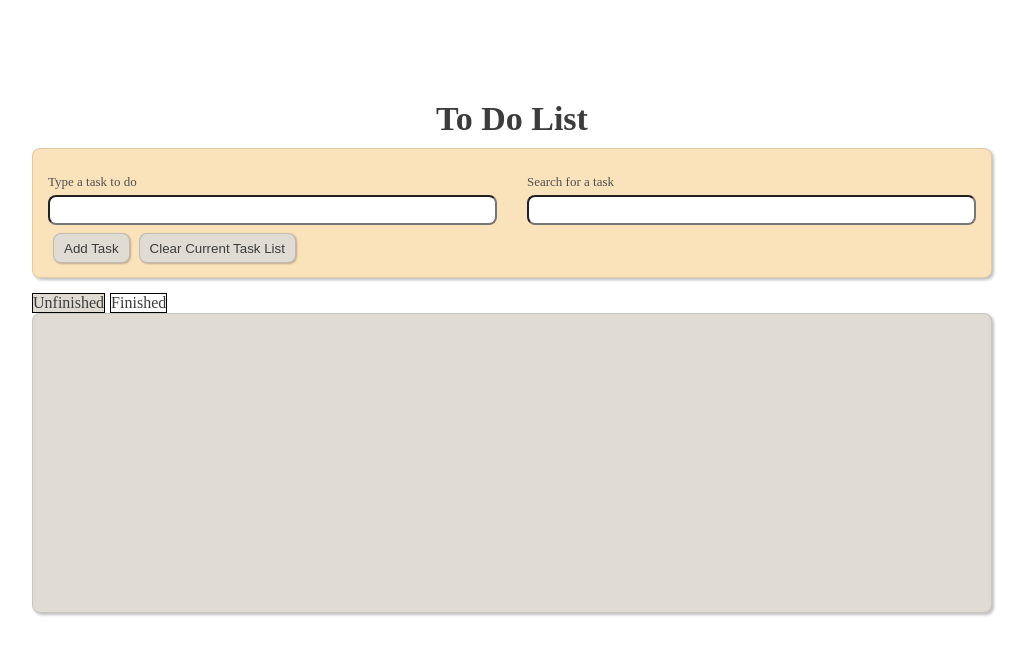
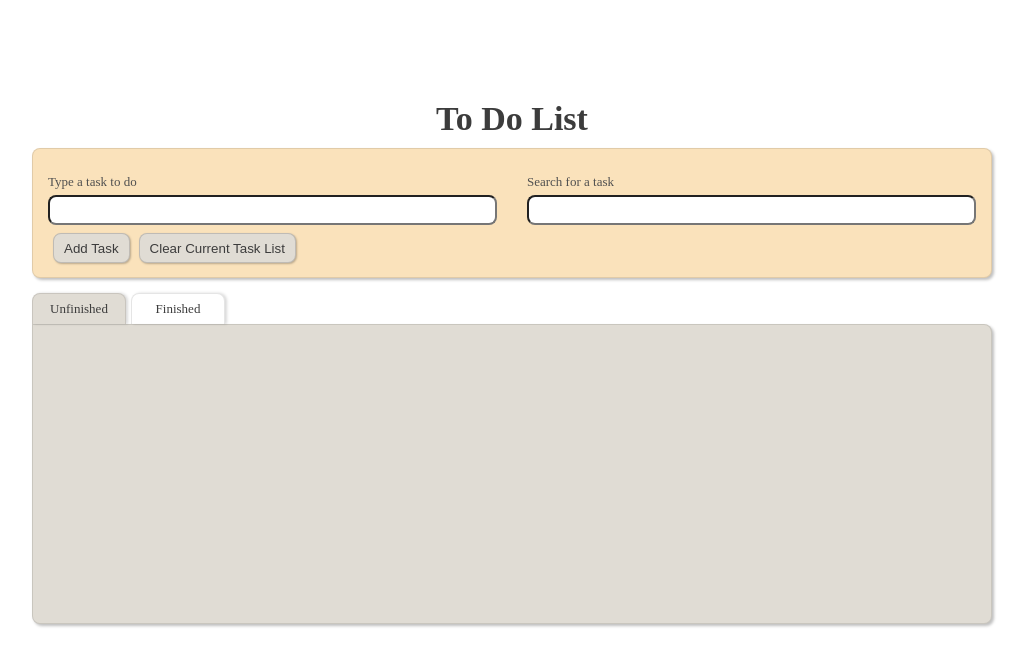
Before and after one commit to Bartosz-Michalski/samuraj-programowania, a plain HTML site: page exercise4/index.html in a window 1280 px wide. Shown: the whole page, without its empty margins (128-1154 px from the left). Drawn offline with Linux system fonts and the light colour scheme.

Commit message:
Styled tabs

```diff
--- a/exercise4/main.css
+++ b/exercise4/main.css
@@ -55,9 +55,20 @@
 }
 
 .wrapper-middle__tab {
+  min-width: 94px;
   margin-right: 5px;
-  border: 1px solid black;
+  border: var(--brd-light);
+  border-bottom: none;
+  border-radius: 8px 8px 0 0;
+  box-shadow: 2px 0 3px rgb(0 0 0 / 15%);
+  padding: 7px 10px;
+  font-size: 13px;
+  text-align: center;
   cursor: pointer;
+}
+
+.wrapper-middle__tab:hover {
+  background-color: var(--clr-smoke-hvr);
 }
 
 .wrapper-middle__tab--active {
@@ -66,6 +77,7 @@
 
 .wrapper-bottom {
   min-height: 300px;
+  border-top-left-radius: 0;
   background-color: var(--clr-smoke);
 }
 
```
